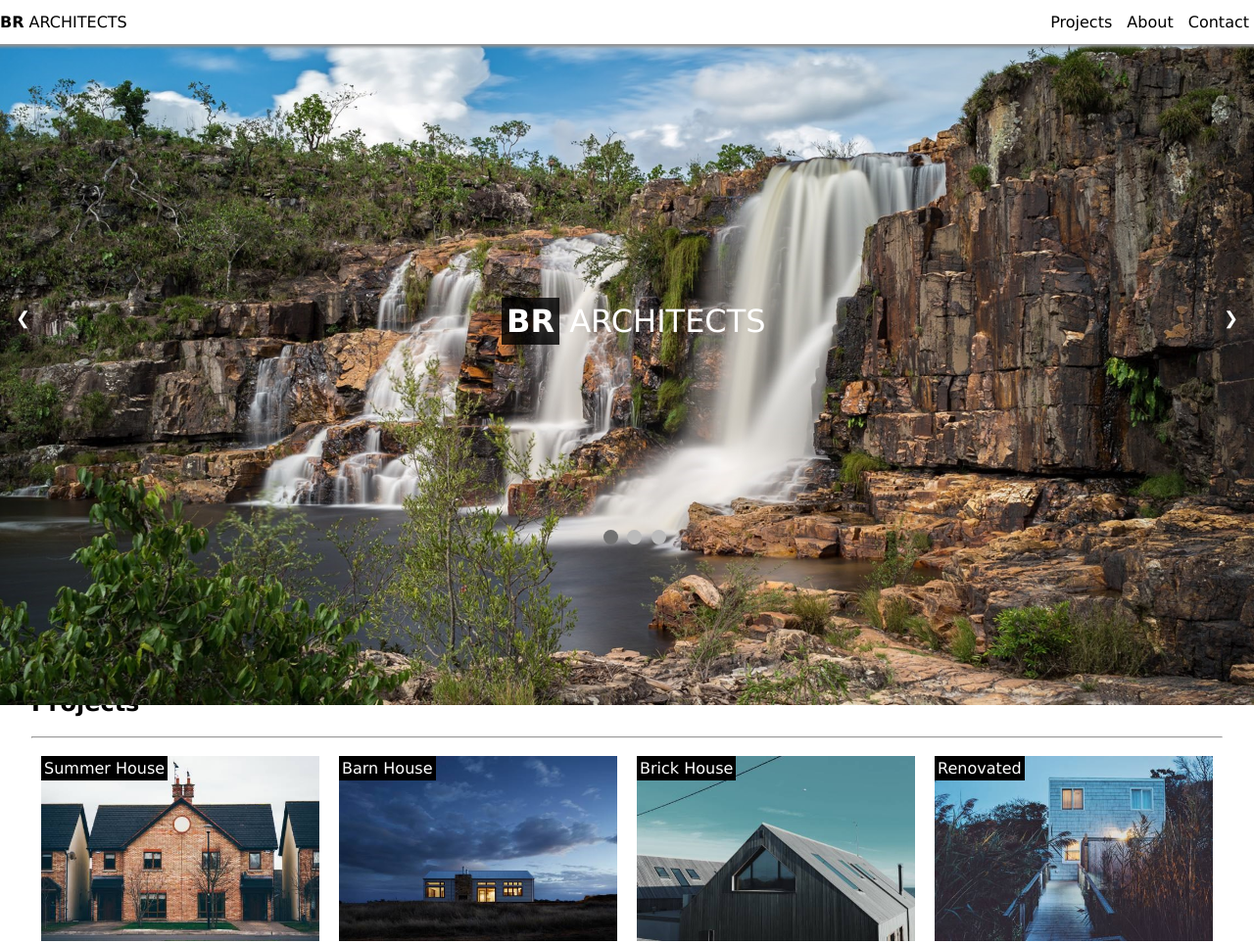
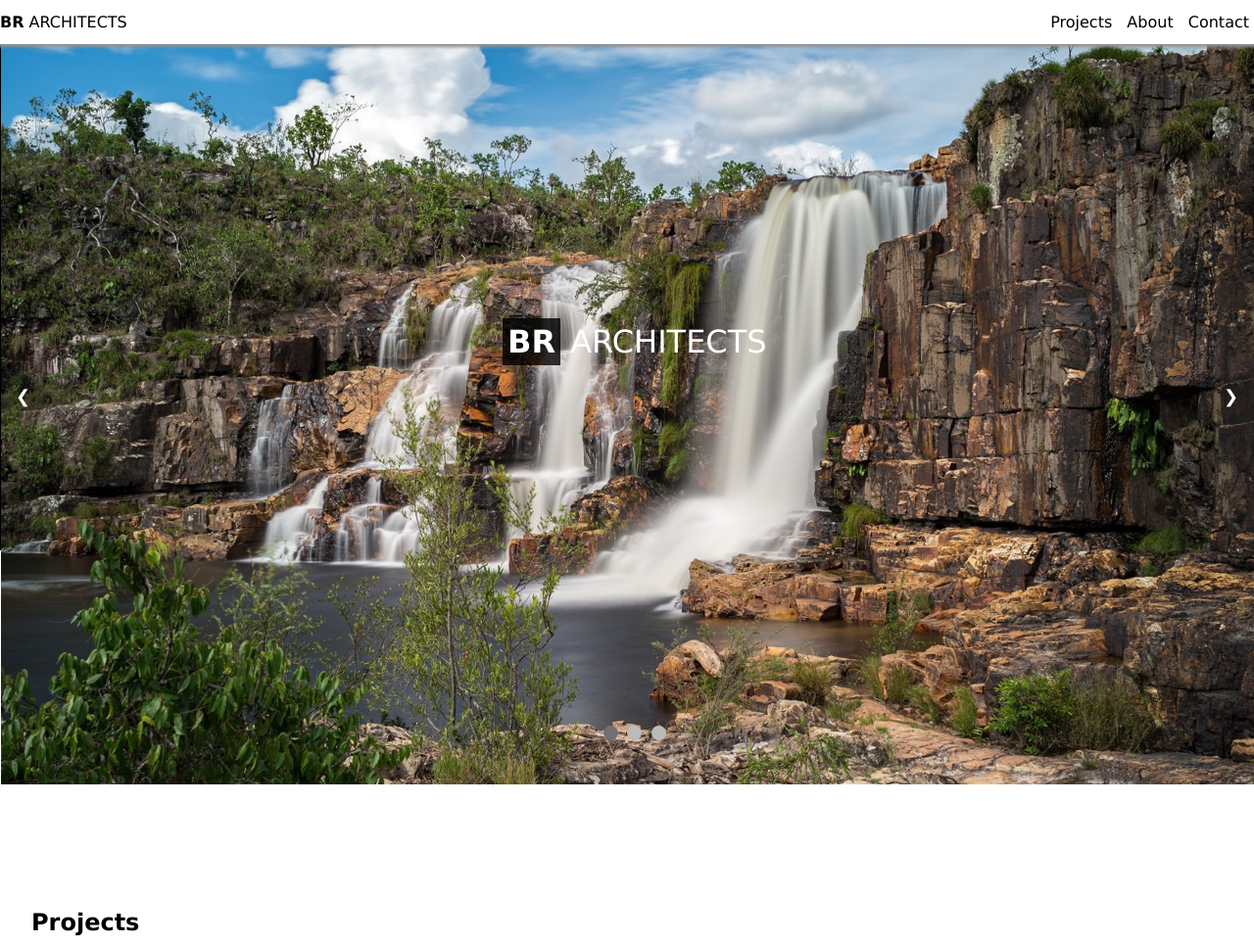
Before and after one commit to Patrick972/Architecture, a plain HTML site: page index.html in a window 1280 px wide. Shown: the top 964 px of the page at 98% size. Drawn offline with Linux system fonts and the light colour scheme.

Commit message:
ajout du carrousel 1

```diff
--- a/index.html
+++ b/index.html
@@ -34,12 +34,13 @@
           </div>
           <a class="prev plus" onclick="plusSlides(-1)">&#10094;</a>
           <a class="next plus" onclick="plusSlides(1)">&#10095;</a>
+          <div class="points">
+            <span class="dot" onclick="currentSlide(1)"></span>
+            <span class="dot" onclick="currentSlide(2)"></span>
+            <span class="dot" onclick="currentSlide(3)"></span>
+          </div>
      </div>
-     <div class="points">
-        <span class="dot" onclick="currentSlide(1)"></span>
-        <span class="dot" onclick="currentSlide(2)"></span>
-        <span class="dot" onclick="currentSlide(3)"></span>
-      </div>
+
     </header>
     <main>
       <section id="projects">
@@ -96,18 +97,7 @@
           Veniam optio necessitatibus illum, minima incidunt maiores. Labore
           ipsam impedit nisi accusamus! Hic autem nihil aspernatur nisi omnis!
         </p>
-        <div id="archiCards">
-          <!-- (div>(img+h3{John Doe}+h4{Architect}+p{Lorem}+button{Contact}))*4 -->
-          <div>
-            <img src="img/team1.jpg" alt="" />
-            <h3>John Doe</h3>
-            <h4>CEO & Founder</h4>
-            <p>
-              Lorem ipsum dolor sit amet consectetur adipisicing elit. Corporis
-              debitis, rem, cupiditate dolorum enim soluta aliquam sequi porro,
-              nemo nihil adipisci? Harum error sint reiciendis voluptatem soluta
-              reprehenderit nisi minima.
-            </p>
+
             <div id="archiCards">
                 <!-- (div>(img+h3{John Doe}+h4{Architect}+p{Lorem}+button{Contact}))*4 -->
                 <div class="janedoe">
--- a/style.css
+++ b/style.css
@@ -21,7 +21,7 @@ ul {
   margin: 0;
   padding: 0;
 }
-nav a{
+nav a {
   color: black;
   text-decoration: none;
 }
@@ -39,11 +39,11 @@ li {
   padding: 5px;
 }
 .carrousel {
-    position:relative;
+  position: relative;
   padding: 0 auto;
-  height: 80vh;
-  margin-bottom: 5%;
- width:100%;
+  height: 100vh;
+  margin-bottom: 10%;
+  width: 100%;
 }
 .mySlides {
   display: none;
@@ -76,19 +76,24 @@ li {
 }
 .imgHeader {
   /* background-image: url("img/architect.jpg"); */
-  background-position: center;
+  /* background-position: center;
   background-repeat: no-repeat;
-  background-size: cover;
-  height: 500px;
-  display: flex;
-  justify-content: center;
-  align-items: center;
+  background-size: cover; */
+  /* height: 500px; */
+  position: relative;
+  padding: 0 auto;
+  height: 70vh;
+  /* margin-bottom: 25%; */
+  /* width: 100%; */
   -webkit-animation-name: fade;
   -webkit-animation-duration: 1.5s;
   animation-name: fade;
   animation-duration: 1.5s;
+  width: 100%;
+  border: 1px solid;
 }
 .imgHeader img {
+  height: 100vh;
   width: 100%;
   position: relative;
   background-size: cover;
@@ -113,7 +118,7 @@ li {
 /* the dots div */
 .points {
   position: absolute;
-  bottom: 30%;
+  bottom: 5%;
   left: 48%;
 }
 /* The dots/bullets/indicators */
@@ -134,7 +139,7 @@ li {
 }
 h1 {
   position: absolute;
-  top: 45%;
+  top: 55%;
   left: 40%;
   font-weight: normal;
   color: white;
@@ -229,7 +234,10 @@ footer {
   background-color: rgb(0, 0, 0);
   color: rgb(255, 255, 255);
 }
-.danstar a,.johndoe a,.janedoe a,.mikeross a{
+.danstar a,
+.johndoe a,
+.janedoe a,
+.mikeross a {
   background-color: rgb(187, 182, 182);
   color: black;
   padding: 1%;
@@ -238,11 +246,10 @@ footer {
   text-decoration: none;
 }
 
-
-#archiCards img{
+#archiCards img {
   transition-duration: 3s;
 }
-#archiCards img:hover{
+#archiCards img:hover {
   transform: scale(1.3);
 }
 h3 {
@@ -254,15 +261,10 @@ h4 {
   color: rgb(116, 116, 116);
 }
 
-#contact input,#contact textarea{
+#contact input,
+#contact textarea {
   padding: 15px;
 }
-
-
-
-
-
-
 
 /* section formation */
 form {
@@ -279,8 +281,8 @@ textarea {
 form a {
   background-color: black;
   color: white;
-    margin: .3rem;
-    padding: .5rem;
+  margin: 0.3rem;
+  padding: 0.5rem;
   border: none;
   width: 150px;
   text-decoration: none;
@@ -304,7 +306,6 @@ footer {
 }
 
 footer a {
-
   color: white;
   text-decoration: none;
 }
```
Lines whose indentation alone changed are shown as unchanged.
